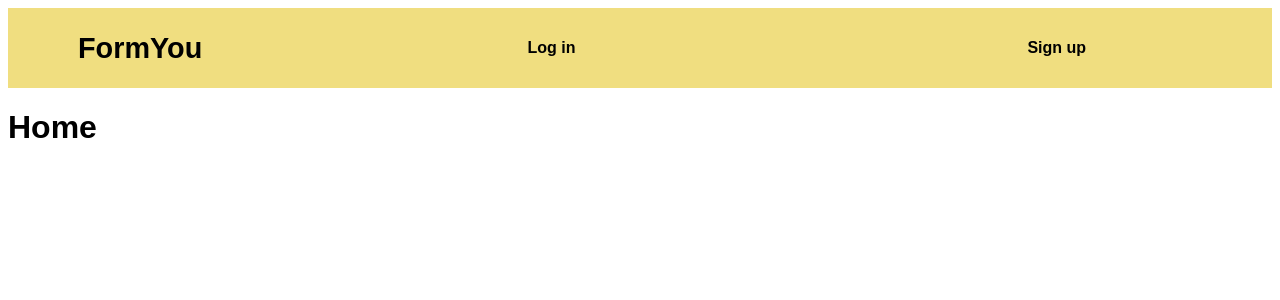
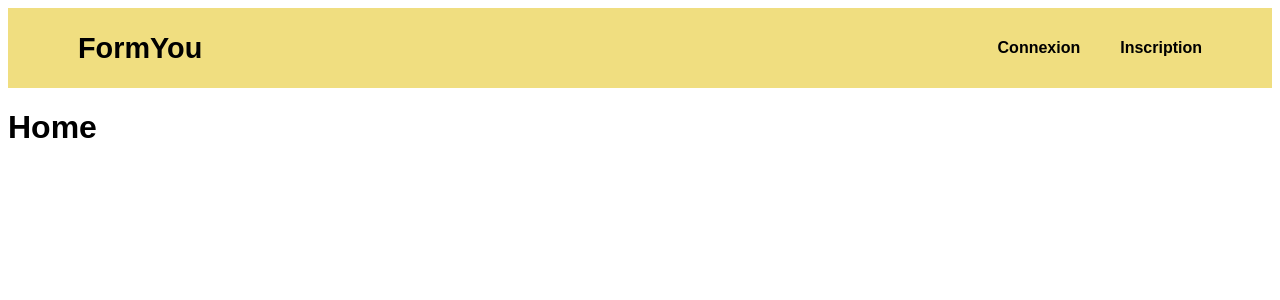
Before and after one commit to mariedx/FormYou, a React (Create React App) app in the folder client/: page / in a window 1280 px wide. Shown: the top 300 px of the page. Built offline with nearby package versions, Linux system fonts and the light colour scheme.

Commit message:
navbar style updated

```diff
--- a/client/src/components/Navbar/index.jsx
+++ b/client/src/components/Navbar/index.jsx
@@ -4,8 +4,10 @@ import './style.scss';
 const Navbar = () => (
   <div className="Navbar">
     <Link to="/" className="Navbar__title">FormYou</Link>
-    <Link to="/log-in" className="Navbar__link">Log in</Link>
-    <Link to="/sign-in" className="Navbar__link">Sign up</Link>
+    <div className="Navbar__right">
+      <Link to="/log-in" className="Navbar__link">Connexion</Link>
+      <Link to="/sign-in" className="Navbar__link">Inscription</Link>
+    </div>
   </div>
 );
 
--- a/client/src/components/Navbar/style.scss
+++ b/client/src/components/Navbar/style.scss
@@ -11,11 +11,13 @@
     padding: 20px
   }
 
+  &__right {
+    float: right;
+    justify-content: space-between;
+  }
+
   &__link {
     width: 15%;
-    display: flex;
-    justify-content: space-between;
-    align-items: center;
     padding: 20px;
   }
 }
```
Also changed, not shown: client/src/assets/images/egg-svgrepo-com.svg (deleted), client/src/assets/images/egg.svg (added).
